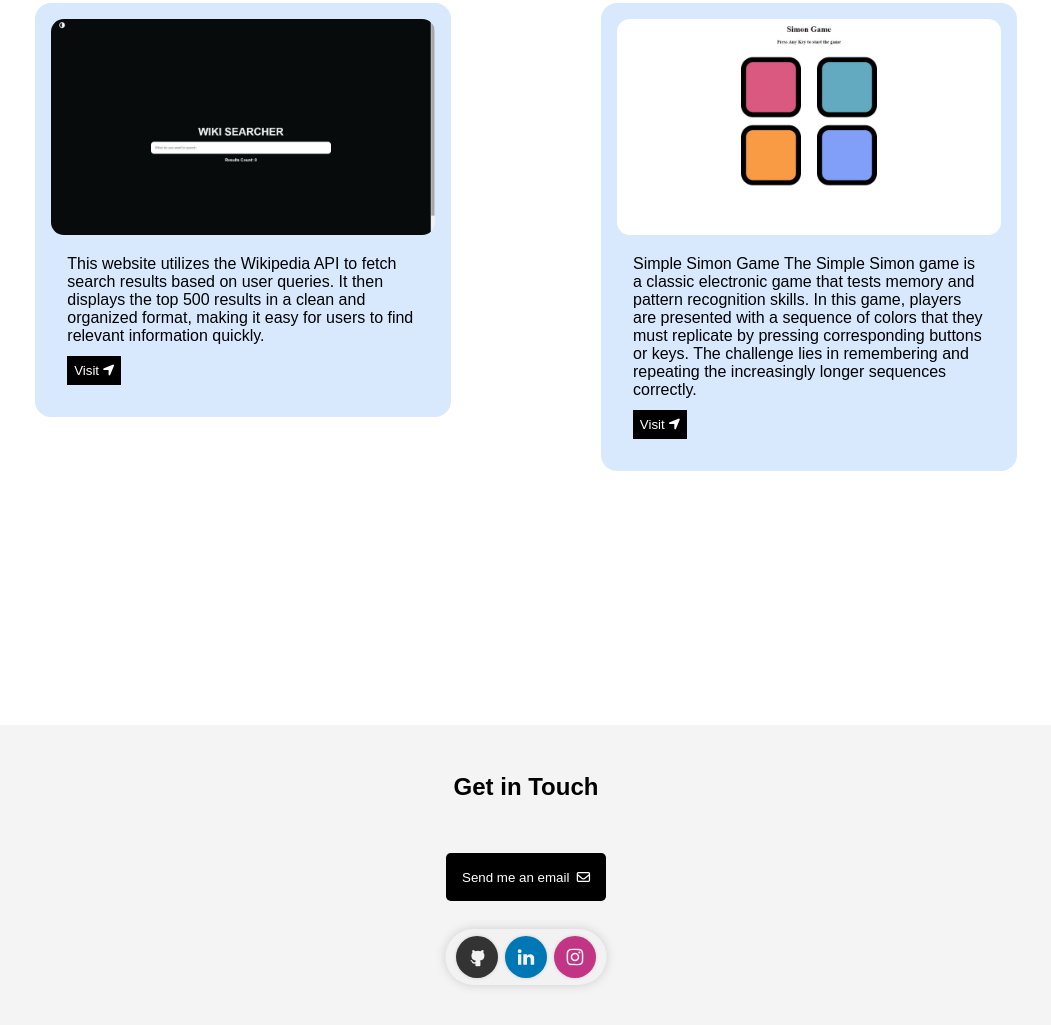
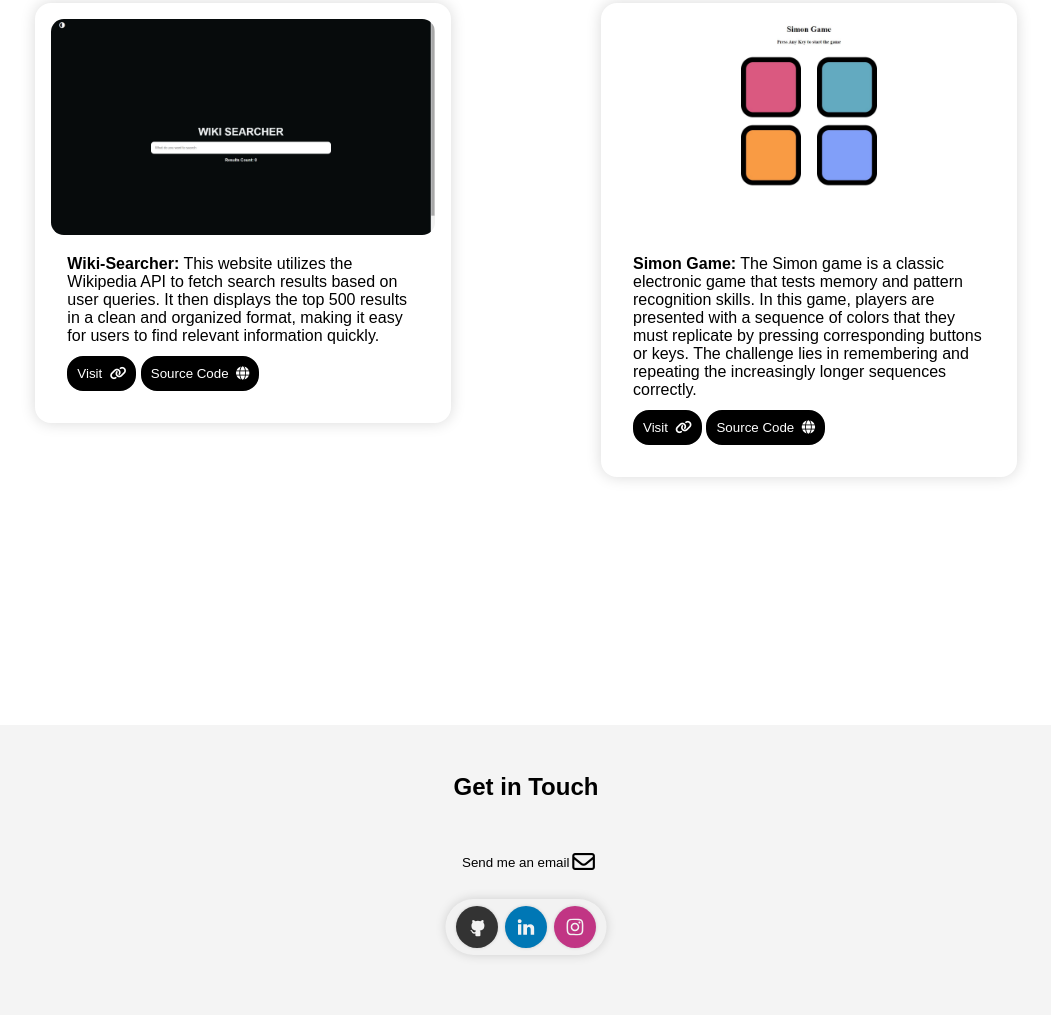
Before and after one commit to Sooraj002/PortFolio, a plain HTML site: page index.html in a window 1280 px wide. Shown: the part 1708-2733 px from the top of the page, without its empty margins (114-1165 px from the left). Drawn offline with Linux system fonts and the light colour scheme.

Commit message:
added git hub links(source code)

```diff
--- a/index.html
+++ b/index.html
@@ -9,6 +9,13 @@
       href="https://static.thenounproject.com/png/345543-200.png"
     />
     <title>Sooraj Nambiar - MERN Stack Developer</title>
+    <link
+      rel="stylesheet"
+      href="https://cdnjs.cloudflare.com/ajax/libs/font-awesome/6.5.2/css/all.min.css"
+      integrity="sha512-SnH5WK+bZxgPHs44uWIX+LLJAJ9/2PkPKZ5QiAj6Ta86w+fsb2TkcmfRyVX3pBnMFcV7oQPJkl9QevSCWr3W6A=="
+      crossorigin="anonymous"
+      referrerpolicy="no-referrer"
+    />
     <link
       rel="stylesheet"
       href="https://cdnjs.cloudflare.com/ajax/libs/font-awesome/6.5.2/css/all.min.css"
@@ -137,6 +144,7 @@
             <img class="pro-img" src="assets/Project1.png" alt="" />
             <div class="pro-body">
               <p>
+                <b>Wiki-Searcher:</b>
                 This website utilizes the Wikipedia API to fetch search results
                 based on user queries. It then displays the top 500 results in a
                 clean and organized format, making it easy for users to find
@@ -144,24 +152,33 @@
               </p>
               <a href="https://wiki-search.onrender.com/"
                 ><button class="p-btn">
-                  Visit <i class="fa-solid fa-location-arrow"></i></button
+                  Visit &nbsp;<i class="fa-solid fa-link"></i></button
               ></a>
+              <a href="https://github.com/Sooraj002/Wiki-search"
+              ><button class="p-btn">
+                Source Code &nbsp;<i class="fa-solid fa-globe"></i></button
+            ></a>
             </div>
           </div>
           <div class="pro slide-in">
             <img class="pro-img" src="assets/Project2.png" alt="" />
             <div class="pro-body">
               <p>
-                Simple Simon Game The Simple Simon game is a classic electronic
-                game that tests memory and pattern recognition skills. In this
-                game, players are presented with a sequence of colors that they
-                must replicate by pressing corresponding buttons or keys. The
-                challenge lies in remembering and repeating the increasingly
-                longer sequences correctly.
+                <b>Simon Game:</b>
+                The Simon game is a classic electronic game that tests memory
+                and pattern recognition skills. In this game, players are
+                presented with a sequence of colors that they must replicate by
+                pressing corresponding buttons or keys. The challenge lies in
+                remembering and repeating the increasingly longer sequences
+                correctly.
               </p>
               <a href="https://simon-game-azal.onrender.com/"
                 ><button class="p-btn">
-                  Visit <i class="fa-solid fa-location-arrow"></i></button
+                  Visit &nbsp;<i class="fa-solid fa-link"></i></button
+              ></a>
+              <a href="https://github.com/Sooraj002/Simon-game"
+                ><button class="p-btn">
+                  Source Code &nbsp;<i class="fa-solid fa-globe"></i></button
               ></a>
             </div>
           </div>
@@ -192,7 +209,10 @@
                 ></path>
               </svg>
             </a>
-            <a href="https://www.linkedin.com/in/sooraj-bhaskar-nambiar/" class="social-button linkedin">
+            <a
+              href="https://www.linkedin.com/in/sooraj-bhaskar-nambiar/"
+              class="social-button linkedin"
+            >
               <svg
                 viewBox="0 -2 44 44"
                 version="1.1"
@@ -209,7 +229,10 @@
                 </g>
               </svg>
             </a>
-            <a href="https://www.instagram.com/_._._sooraj_._._/" class="social-button instagram">
+            <a
+              href="https://www.instagram.com/_._._sooraj_._._/"
+              class="social-button instagram"
+            >
               <svg
                 width="800px"
                 height="800px"
--- a/styles.css
+++ b/styles.css
@@ -35,8 +35,8 @@
 .nav-links {
   width: 50%;
   display: flex;
-  justify-content: space-around; /* Align buttons to the right */
-  margin-right: 1rem; /* Add space on the right side */
+  justify-content: space-around;
+  margin-right: 1rem;
 }
 
 .btn {
@@ -59,11 +59,12 @@ button {
 }
 
 .p-btn {
-  padding: 0.3rem;
+  padding: 0.5rem;
   margin-top: 0.7rem;
   border: 2px solid black;
   background-color: black;
   color: white;
+  border-radius: 1rem;
 }
 
 .container {
@@ -74,9 +75,6 @@ button {
 section {
   height: 100vh;
   scroll-snap-align: start;
-  /* display: flex;
-  justify-content: center;
-  align-items: center; */
 }
 
 .first-block {
@@ -125,18 +123,16 @@ section {
   padding: 5rem 0rem;
 }
 
-
 .skills h2,
 .skills h3,
 .project-section h2 {
   text-align: center;
 }
 
-/* Apply text alignment center to label elements within .tech divs */
 .tech label {
-  display: block; /* Ensure labels behave as block-level elements */
-  text-align: center; /* Center-align the text within labels */
-  margin-top: 5px; /* Optional: Add spacing between image and label */
+  display: block;
+  text-align: center;
+  margin-top: 5px;
 }
 
 .tech img {
@@ -156,7 +152,13 @@ section {
   height: fit-content;
   padding: 4rem;
   border-radius: 1rem;
-  background-color: rgb(216, 233, 254);
+  box-shadow: 0px 0px 15px #00000027;
+  transition: 0.7s;
+}
+
+.card:hover,
+.pro:hover {
+  box-shadow: 10px 10px 40px #00000027;
 }
 
 .pros {
@@ -171,7 +173,11 @@ section {
   height: fit-content;
   padding: 1rem;
   border-radius: 1rem;
-  background-color: rgb(216, 233, 254);
+  box-shadow: 0px 0px 15px #00000027;
+  transition: 0.7s;
+}
+
+.pro:hover {
 }
 
 .pro-body {
@@ -182,11 +188,6 @@ ul {
   list-style-type: none;
 }
 
-/* .projects {
-  flex-direction: column;
-  justify-content: center;
-  align-items: center;
-} */
 .pro-img {
   width: 100%;
   border-radius: 0.8rem;
@@ -195,7 +196,6 @@ ul {
 footer {
   padding: 3rem;
   background-color: rgb(244, 244, 244);
-  /* background-color: ; */
   display: flex;
   flex-direction: column;
   justify-content: center;
@@ -212,26 +212,16 @@ a {
   padding: 1rem;
 }
 
-/* .socials i,
 .email i {
   scale: 1.7;
-} */
-
-.email button {
+}
+*/ .email button {
   background-color: black;
   padding: 1rem;
-  border-radius: 0.3rem;
+  border-radius: 3rem;
   color: white;
   height: 3rem;
 }
-
-/* .foot {
-  width: 70%;
-  display: flex;
-  justify-content: space-between;
-  align-items: center;
-  flex-direction: row;
-} */
 
 ::-webkit-scrollbar {
   width: 0px;
@@ -328,12 +318,10 @@ a {
   fill: #c13584;
 }
 
-/* Responsive Design */
 @media (max-width: 784px) {
   .navbar {
-    /* flex-direction: column; */
     height: 3rem;
-    width: 100%;
+
   }
 
   .nav-links {
@@ -395,21 +383,19 @@ a {
     height: max-content;
   }
 }
-/* Define slide-in animation */
 @keyframes slideIn {
   from {
     opacity: 0;
     transform: translateY(-40px);
-    scale: 2; /* Start offscreen (50px down) */
+    scale: 2;
   }
   to {
     opacity: 1;
-    transform: translateY(0); /* End at normal position (0px) */
+    transform: translateY(0);
     scale: 1;
   }
 }
 
-/* Apply animation to elements with the 'slide-in' class */
 .slide-in {
   animation: slideIn 1.2s ease forwards;
 }
```
